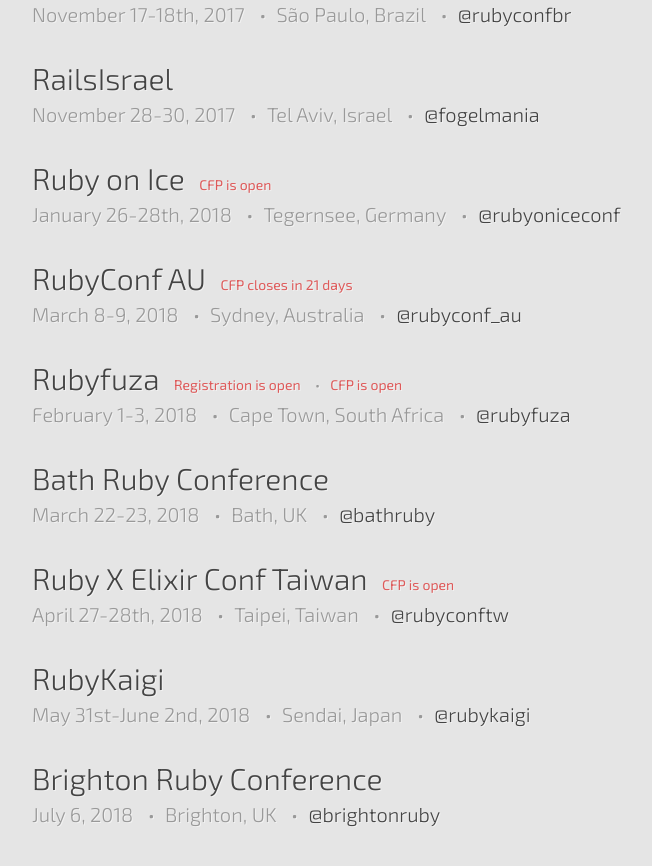
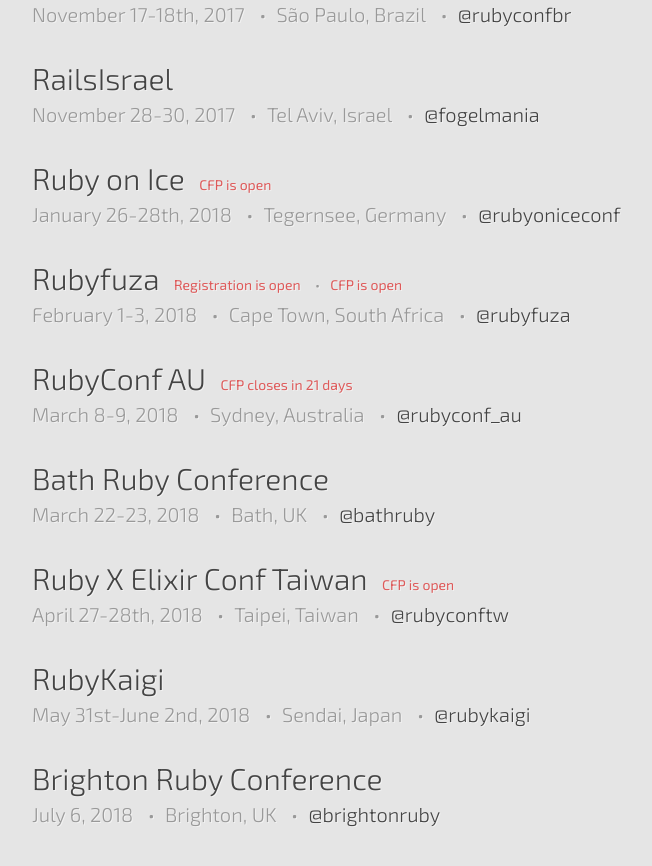
Before and after one commit to ruby-conferences/ruby-conferences.github.io, a Jekyll site: the page built from index.html, in a window 1280 px wide and 900 px high, scrolled down 1602 px. Shown: the top 866 px of the window, without its empty margins (208-860 px from the left). Built offline with Jekyll 4.4.1, drawn with Linux system fonts in a browser that asks for light colours; part of the change alters nothing that is shown.

Commit message:
Fix order

```diff
--- a/_data/current.yml
+++ b/_data/current.yml
@@ -87,6 +87,14 @@
   twitter: rubyoniceconf
   cfp_phrase: CFP is open
 
+- name: Rubyfuza
+  location: Cape Town, South Africa
+  dates: "February 1-3, 2018"
+  url: http://www.rubyfuza.org
+  twitter: rubyfuza
+  reg_phrase: Registration is open
+  cfp_phrase: CFP is open
+
 - name: RubyConf AU
   location: Sydney, Australia
   dates: "March 8-9, 2018"
@@ -94,14 +102,6 @@
   twitter: rubyconf_au
   cfp_phrase: CFP closes
   cfp_date: "October 26, 2017"
-
-- name: Rubyfuza
-  location: Cape Town, South Africa
-  dates: "February 1-3, 2018"
-  url: http://www.rubyfuza.org
-  twitter: rubyfuza
-  reg_phrase: Registration is open
-  cfp_phrase: CFP is open
 
 - name: Bath Ruby Conference
   location: Bath, UK
```
